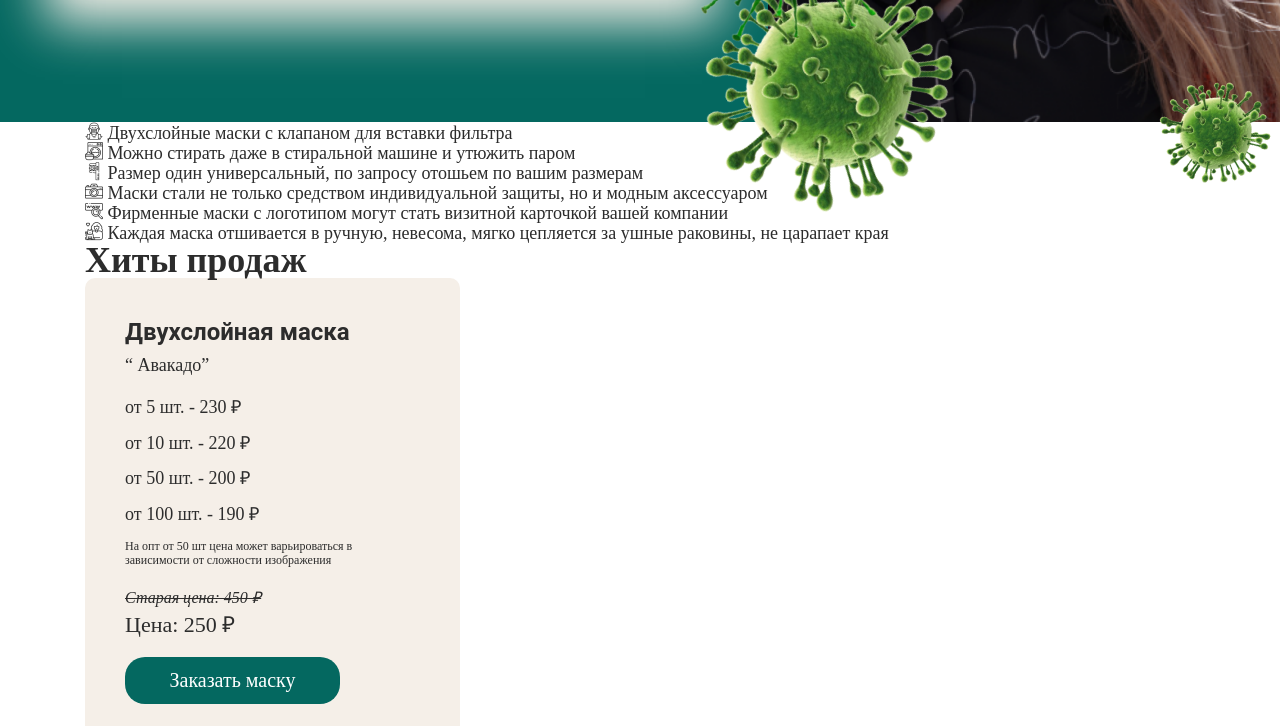
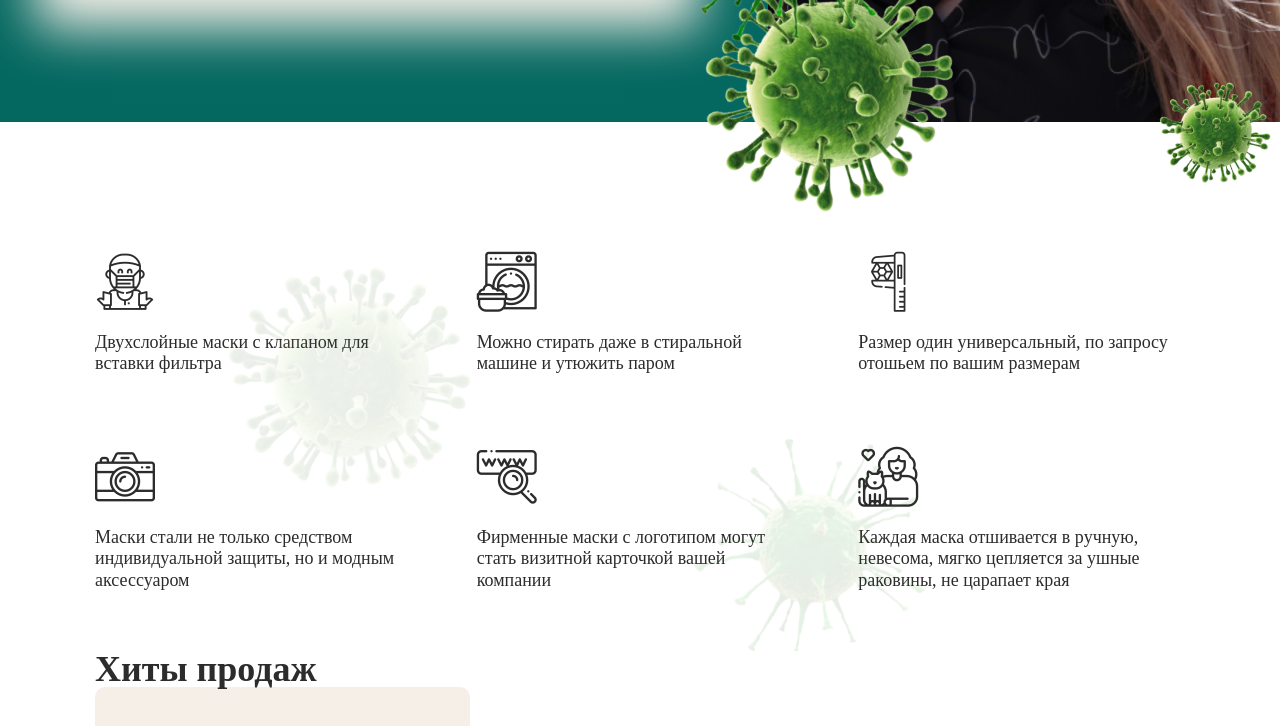
Before and after one commit to sl101/Mascs, a website: page #src/index.html in a window 1280 px wide. Shown: the part 620-1346 px from the top of the page. Drawn offline with nearby package versions, Linux system fonts and the light colour scheme; files that its build step writes are made by us from their sources; a web font is replaced by a local one.

Commit message:
added avantages + adaptiv

```diff
--- a/#src/components/advantages.html
+++ b/#src/components/advantages.html
@@ -5,7 +5,17 @@
 		</span>
 	</h2>
 
-	<div class="advantages__content _container">
+	<div class="_container">
+		<div class="advantages__content">
+			<ul class="contacts__covid">
+				<li class="covid covid-12">
+					<img class="covid-12__picture" src="img/covid/2.png" alt="Изображение - вирус">
+				</li>
+
+				<li class="covid covid-13">
+					<img class="covid-13__picture" src="img/covid/1.png" alt="Изображение - вирус">
+				</li>
+			</ul>
 
 			<ul class="advantages__list">
 				<li class="advantages__item _icon-medical-mask">
@@ -42,4 +52,5 @@
 				</li>
 			</ul>
 		</div>
+	</div>
 </section>
--- a/#src/scss/01_networks.scss
+++ b/#src/scss/01_networks.scss
@@ -1,13 +1,12 @@
 .networks {
 	// .networks__list
 	&__list {
-		margin: 0 0 -10px;
 	}
 
 	// .networks__link
 	&__link {
 		@include sm {
-			margin-bottom: 10px;
+			// margin-bottom: 10px;
 		}
 	}
 }
--- a/#src/scss/_1_hero.scss
+++ b/#src/scss/_1_hero.scss
@@ -22,7 +22,6 @@
 	&__inner {
 		max-width: 50%;
 		background-color: $white-400;
-		margin: 0 0 0 20px;
 		box-shadow: 0 0 50px 60px $white-400;
 
 		@include xl {
@@ -115,6 +114,7 @@
 	// .hero__button
 	&__button {
 		max-width: 291px;
+		border-radius: 30px;
 		padding: 15px 6px;
 
 		@include sm {
--- a/#src/scss/_2_header.scss
+++ b/#src/scss/_2_header.scss
@@ -1,7 +1,7 @@
 .header {
 	width: 100%;
 	position: fixed;
-	top: 20px;
+	top: 10px;
 	z-index: 7;
 	transition: all $hoverTime ease;
 
@@ -114,7 +114,7 @@
 		display: flex;
 		justify-content: space-between;
 		align-items: center;
-		padding: 0 10px 0 30px;
+		padding: 0 25px 0 33px;
 
 		@include xl {
 			padding: 0 10px 0 15px;
--- a/#src/scss/_3_advantages.scss
+++ b/#src/scss/_3_advantages.scss
@@ -0,0 +1,61 @@
+.advantages {
+	padding: 130px 0 60px;
+
+	// .advantages__content
+	&__content {
+		position: relative;
+	}
+
+	// .advantages__list
+	&__list {
+		display: grid;
+		grid-template-columns: 1fr 1fr 1fr;
+		grid-template-rows: 1fr 1fr;
+		grid-column-gap: 55px;
+		grid-row-gap: 50px;
+
+		@include lg {
+			grid-template-columns: 1fr 1fr;
+			grid-template-rows: 1fr 1fr 1fr;
+		}
+
+		@include md {
+			display: flex;
+			flex-direction: column;
+			max-width: 290px;
+			text-align: center;
+			margin: 0 auto;
+		}
+	}
+
+	// .advantages__item
+	&__item {
+		line-height: 1.2;
+	}
+
+	.covid-12 {
+		bottom: -60px;
+		right: 165px;
+		overflow: hidden;
+		opacity: 0.1;
+		z-index: 0;
+
+		&__picture {
+			max-width: 70%;
+			animation: movingLineLong 10s infinite linear;
+		}
+	}
+
+	.covid-13 {
+		top: -15px;
+		left: 120px;
+		overflow: hidden;
+		z-index: 0;
+		opacity: 0.1;
+
+		&__picture {
+			max-width: 75%;
+			animation: movingUp 80s infinite linear;
+		}
+	}
+}
--- a/#src/scss/_covidanim.scss
+++ b/#src/scss/_covidanim.scss
@@ -67,3 +67,24 @@
 		transform: translate(0, 0);
 	}
 }
+
+@keyframes movingLineLong {
+	0% {
+		transform: translate(0, 0);
+	}
+	20% {
+		transform: translate(25px, -5px);
+	}
+	40% {
+		transform: translate(40, 10);
+	}
+	60% {
+		transform: translate(25px, 25px);
+	}
+	80% {
+		transform: translate(-25px, 15px);
+	}
+	100% {
+		transform: translate(0, 0);
+	}
+}
--- a/#src/scss/_variables.scss
+++ b/#src/scss/_variables.scss
@@ -1,6 +1,6 @@
 $minWidth: 320px;
 $maxWidth: 1920;
-$maxWidthContainer: 1140;
+$maxWidthContainer: 1120;
 
 $md1: $maxWidthContainer + 12;
 $md2: 991.98;
--- a/#src/scss/icons.scss
+++ b/#src/scss/icons.scss
@@ -25,6 +25,13 @@
 
 ._icon-camera:before {
 	content: "\1f4f8";
+	display: block;
+	font-size: 60px;
+	margin: 0 0 20px;
+
+	@include lg {
+		text-align: center;
+	}
 }
 ._icon-check:before {
 	content: "\1f5f8";
@@ -39,9 +46,23 @@
 }
 ._icon-medical-mask:before {
 	content: "\1f637";
+	display: block;
+	font-size: 60px;
+	margin: 0 0 20px;
+
+	@include lg {
+		text-align: center;
+	}
 }
 ._icon-pet:before {
 	content: "\1f638";
+	display: block;
+	font-size: 60px;
+	margin: 0 0 20px;
+
+	@include lg {
+		text-align: center;
+	}
 }
 ._icon-phone:before {
 	content: "\1f4de";
@@ -62,6 +83,13 @@
 }
 ._icon-size:before {
 	content: "\1f4cf";
+	display: block;
+	font-size: 60px;
+	margin: 0 0 20px;
+
+	@include lg {
+		text-align: center;
+	}
 }
 ._icon-telegram:before {
 	content: "\1f6ea";
@@ -75,6 +103,13 @@
 }
 ._icon-washer:before {
 	content: "\1f6b0";
+	display: block;
+	font-size: 60px;
+	margin: 0 0 20px;
+
+	@include lg {
+		text-align: center;
+	}
 }
 ._icon-whatsapp:before {
 	content: "\1f4ac";
@@ -83,6 +118,13 @@
 }
 ._icon-www:before {
 	content: "\1f310";
+	display: block;
+	font-size: 60px;
+	margin: 0 0 20px;
+
+	@include lg {
+		text-align: center;
+	}
 }
 ._icon-close:before {
 	content: "\1f5d9";
```
Also changed, not shown: #src/components/contacts.html (+1 -0 lines). Lines whose indentation alone changed are shown as unchanged.
